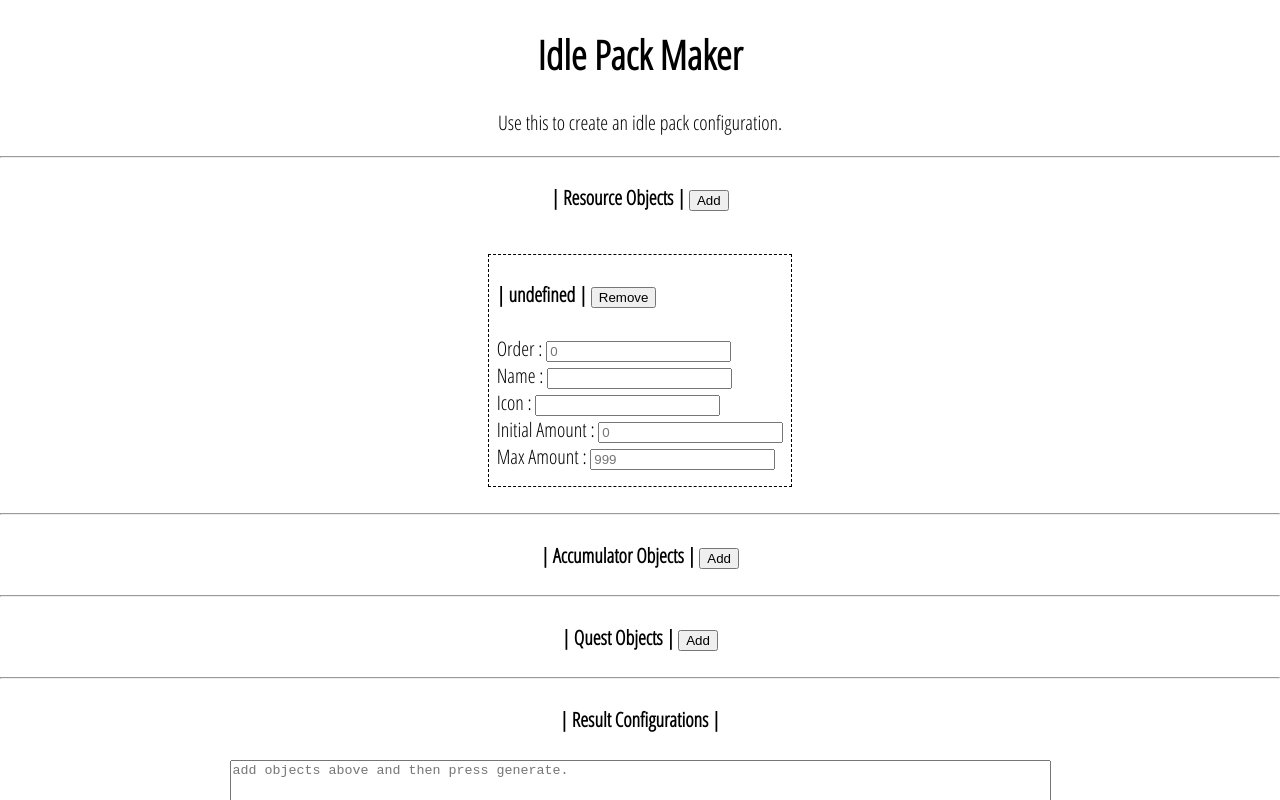
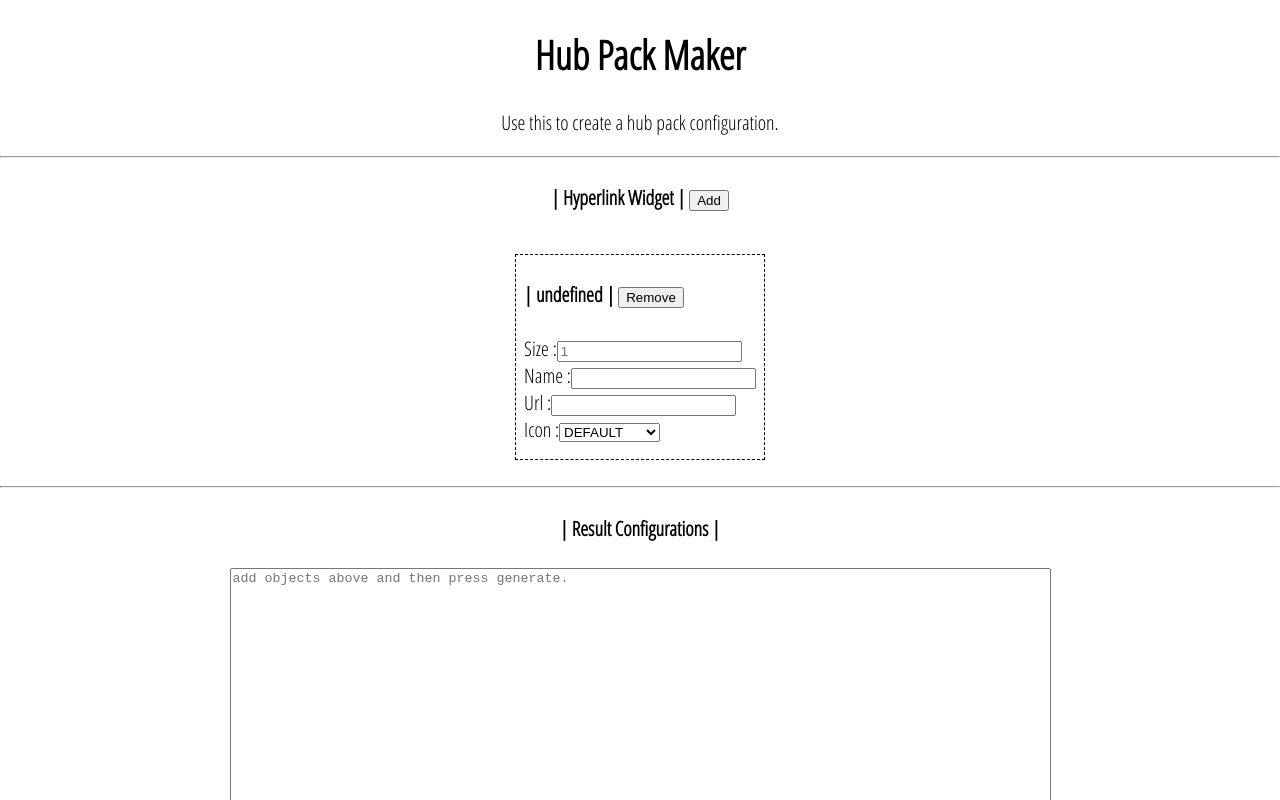
Before and after one commit to pandaface0513/idle-pack-maker, a React (Create React App) app: page / in a window 1280 px wide. Both pictures are taken after a click on the button "Add". Shown: the top 800 px of the page. Built offline with nearby package versions, Linux system fonts and the light colour scheme.

Commit message:
modified this branch for hub pack

```diff
--- a/src/Field.js
+++ b/src/Field.js
@@ -1,6 +1,6 @@
 import React, { Component } from 'react';
 
-import { FieldType } from './def/type';
+import { FieldType, IconType } from './def/type';
 import './style/Field.css';
 
 class Field extends Component {
@@ -46,6 +46,8 @@ class Field extends Component {
     render() {
         let field = this.state.field;
         let type = "";
+        let bNotADropdown = true;
+        let dropdownList = "";
 
         switch (field.type)
         {
@@ -59,15 +61,47 @@ class Field extends Component {
                 type = "number";
                 break;
             }
+            case FieldType.DROPDOWN:
+            case FieldType.ICON_DROPDOWN:
+            {
+                bNotADropdown = false;
+            }
             default:
             {
                 type = "text";
             }
         }
 
+        if (!bNotADropdown) {
+            if (field.type === FieldType.ICON_DROPDOWN) {
+                let listOfOptions = [];
+                for (let icon in IconType) {
+                    listOfOptions.push(
+                        {
+                            name: icon,
+                            value: IconType[icon]
+                        }
+                    );
+                }
+                dropdownList = listOfOptions.map(
+                    (data, index) => {
+                        let UKey = index+"_icon";
+                        return (
+                            <option key={UKey}>{data.name}</option>
+                        )
+                    }
+                );
+            }
+        }
+
         return (
             <div className="Field">
-                {field ? field.name : "1"} : <input name={field.name} type={type} placeholder={field.value} onChange={this._OnChange}/>
+                {field ? field.name : "undefined"} :
+                {bNotADropdown ?
+                    <input name={field.name} type={type} placeholder={field.value} onChange={this._OnChange}/> :
+                    <select onChange={this._OnChange}>
+                        {dropdownList}
+                    </select>}
             </div>
         )
     }
--- a/src/Header.js
+++ b/src/Header.js
@@ -14,8 +14,8 @@ class Header extends Component {
 
     componentDidMount() {
         this.setState({
-            title: "Idle Pack Maker",
-            tagline: "Use this to create an idle pack configuration."
+            title: "Hub Pack Maker",
+            tagline: "Use this to create a hub pack configuration."
         });
     }
 
--- a/src/def/type.js
+++ b/src/def/type.js
@@ -4,12 +4,60 @@ export const FieldType = {
     NAME: "NAME",
     UID: "UID",
     URL: "URL",
+    DROPDOWN: "DROPDOWN",
+    ICON_DROPDOWN: "ICON_DROPDOWN"
 }
 
 export const PlaceholderValue = {
     MIN_NUMBER: 0,
     MAX_NUMBER: 999,
     NONE: "",
+}
+
+export const ObjectType = {
+    HYPERLINK: "Hyperlink Widget",
+}
+
+export const IconType = {
+    DEFAULT: "DEFAULT",
+    FACEBOOK: "FACEBOOK",
+    TWITTER: "TWITTER",
+    JIRA: "JIRA",
+    GITHUB: "GITHUB",
+    SLACK: "SLACK",
+    INSTAGRAM: "INSTAGRAM",
+    EMAIL: "EMIAL",
+}
+
+export const HyperlinkObject = {
+    title: ObjectType.HYPERLINK,
+    params: [
+        {
+            name: "id",
+            type: FieldType.UID,
+            defaultValue: PlaceholderValue.NONE,
+        },
+        {
+            name: "Size",
+            type: FieldType.NUMBER,
+            defaultValue: 1,
+        },
+        {
+            name: "Name",
+            type: FieldType.NAME,
+            defaultValue: PlaceholderValue.NONE,
+        },
+        {
+            name: "Url",
+            type: FieldType.URL,
+            defaultValue: PlaceholderValue.NONE,
+        },
+        {
+            name: "Icon",
+            type: FieldType.ICON_DROPDOWN,
+            defaultValue: PlaceholderValue.NONE,
+        },
+    ]
 }
 
 export const ResourceObject = {
@@ -135,4 +183,6 @@ export const QuestObject = {
     ]
 }
 
-export const Objects = [ResourceObject, AccumulatorObject, QuestObject];
+export const Objects = [HyperlinkObject];
+
+//export const Objects = [ResourceObject, AccumulatorObject, QuestObject];
```
